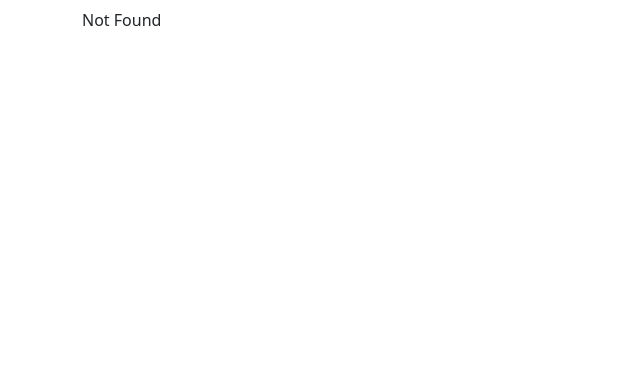
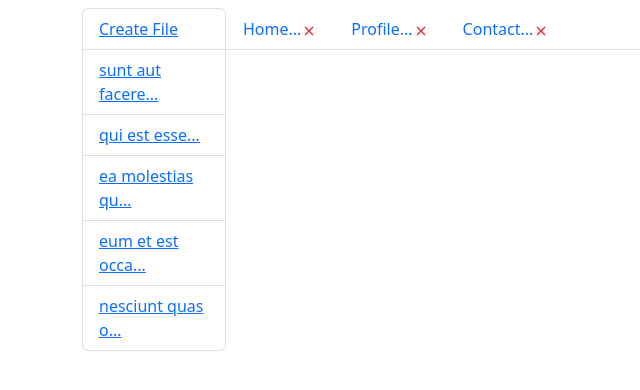
Before and after one commit to ZahraBahmanpour/react-redux-toolkit-text-editor, a React (Create React App) app: page /1 in a window 1280 px wide. Shown: the top 390 px of the page, without its empty margins (0-640 px from the left). Built offline with nearby package versions, Linux system fonts and the light colour scheme.

Commit message:
add files to work without redux

```diff
--- a/package.json
+++ b/package.json
@@ -10,6 +10,7 @@
     "react": "^18.2.0",
     "react-bootstrap": "^2.5.0",
     "react-dom": "^18.2.0",
+    "react-icons": "^4.4.0",
     "react-router-dom": "^6.3.0",
     "react-scripts": "5.0.1",
     "web-vitals": "^2.1.4"
--- a/src/App.js
+++ b/src/App.js
@@ -1,5 +1,6 @@
 import { Container } from "react-bootstrap";
 import { BrowserRouter, Routes, Route } from "react-router-dom";
+import Tabs from "./components/tabs/Tabs";
 import Home from "./pages/Home";
 
 function App() {
@@ -7,7 +8,9 @@ function App() {
     <BrowserRouter>
       <Container className="mt-2">
         <Routes>
-          <Route path="/" element={<Home />} />
+          <Route path="/" element={<Home />}>
+            <Route path=":id" element={<Tabs />} />
+          </Route>
           <Route path="*" element={<div>Not Found</div>} />
         </Routes>
       </Container>
--- /dev/null
+++ b/src/components/modal/Modal.js
@@ -0,0 +1,27 @@
+import Button from "react-bootstrap/Button";
+import Modal from "react-bootstrap/Modal";
+
+function SaveModal({ show, handleClose }) {
+  return (
+    <Modal show={show} onHide={handleClose}>
+      <Modal.Header closeButton>
+        <Modal.Title>Save</Modal.Title>
+      </Modal.Header>
+
+      <Modal.Body>
+        <p>You have unsaved changes. Do you want to exit?</p>
+      </Modal.Body>
+
+      <Modal.Footer>
+        <Button variant="secondary" onClick={(e) => handleClose(e, true)}>
+          exit
+        </Button>
+        <Button variant="danger" onClick={(e) => handleClose(e, false)}>
+          Cancel
+        </Button>
+      </Modal.Footer>
+    </Modal>
+  );
+}
+
+export default SaveModal;
--- a/src/components/sideMenu/SideMenu.js
+++ b/src/components/sideMenu/SideMenu.js
@@ -1,6 +1,6 @@
 import { ListGroup } from "react-bootstrap";
 import { Link } from "react-router-dom";
-import posts from "../../data/data";
+import posts from "../../data/posts";
 
 function SideMenu() {
   return (
--- /dev/null
+++ b/src/components/tabs/TabContent.js
@@ -0,0 +1,17 @@
+import { Button, Form } from "react-bootstrap";
+
+function TabContent({ id, body, changeHandler }) {
+  return (
+    <>
+      <Form.Control
+        as="textarea"
+        value={body}
+        onChange={(e) => changeHandler(id, e.target.value)}
+        style={{ height: 200 }}
+      />
+      <Button className={"m-3"}>Save</Button>
+    </>
+  );
+}
+
+export default TabContent;
--- /dev/null
+++ b/src/components/tabs/TabHeader.js
@@ -0,0 +1,21 @@
+import { useState } from "react";
+import { IoCloseSharp } from "react-icons/io5";
+import { useNavigate } from "react-router-dom";
+import SaveModal from "../modal/Modal";
+
+export default function TabHeader({ title, id, unSaved }) {
+  const navigate = useNavigate();
+  const [isModalOpen, setIsModalOpen] = useState(false);
+  const clickHandler = () => {
+    navigate(`/${id}`);
+  };
+  return (
+    <>
+      {isModalOpen && <SaveModal show={isModalOpen} id={id} />}
+      <div onClick={clickHandler}>
+        {title.slice(0, 10)}...
+        <IoCloseSharp className="text-danger" />
+      </div>
+    </>
+  );
+}
--- a/src/components/tabs/Tabs.js
+++ b/src/components/tabs/Tabs.js
@@ -1,4 +1,7 @@
 import { Tabs as Tabbs, Tab } from "react-bootstrap";
+import tabs from "../../data/tabs";
+import TabContent from "./TabContent";
+import TabHeader from "./TabHeader";
 function Tabs() {
   return (
     <div style={{ width: "100%" }}>
@@ -7,15 +10,11 @@ function Tabs() {
         defaultActiveKey="home"
         className="mb-3"
       >
-        <Tab eventKey="home" title="Home">
-          Home
-        </Tab>
-        <Tab eventKey="profile" title="Profile">
-          Profile
-        </Tab>
-        <Tab eventKey="contact" title="Contact">
-          Contact
-        </Tab>
+        {tabs.map((tab) => (
+          <Tab key={tab.id} eventKey={tab.id} title={<TabHeader {...tab} />}>
+            <TabContent body={tab.tempBody} id={tab.id} />
+          </Tab>
+        ))}
       </Tabbs>
     </div>
   );
--- a/src/data/data.js
+++ b/src/data/posts.js
@@ -1,4 +1,4 @@
-const data = [
+const posts = [
   {
     userId: 1,
     id: 1,
@@ -31,4 +31,4 @@ const data = [
     body: "repudiandae veniam quaerat sunt sed\nalias aut fugiat sit autem sed est\nvoluptatem omnis possimus esse voluptatibus quis\nest aut tenetur dolor neque",
   },
 ];
-export default data;
+export default posts;
--- /dev/null
+++ b/src/data/tabs.js
@@ -0,0 +1,6 @@
+const tabs = [
+  { id: 1, title: "Home", unSaved: false, body: "", tempBody: "" },
+  { id: 2, title: "Profile", unSaved: false, body: "", tempBody: "" },
+  { id: 3, title: "Contact", unSaved: false, body: "", tempBody: "" },
+];
+export default tabs;
--- a/src/pages/Home.js
+++ b/src/pages/Home.js
@@ -1,11 +1,9 @@
 import { Outlet } from "react-router-dom";
 import SideMenu from "../components/sideMenu/SideMenu";
-import Tabs from "../components/tabs/Tabs";
 function Home() {
   return (
     <div className="d-flex">
       <SideMenu />
-      <Tabs />
       <Outlet />
     </div>
   );
```
Also changed, not shown: 1 other file (tests, documents, lock files or other folders).
